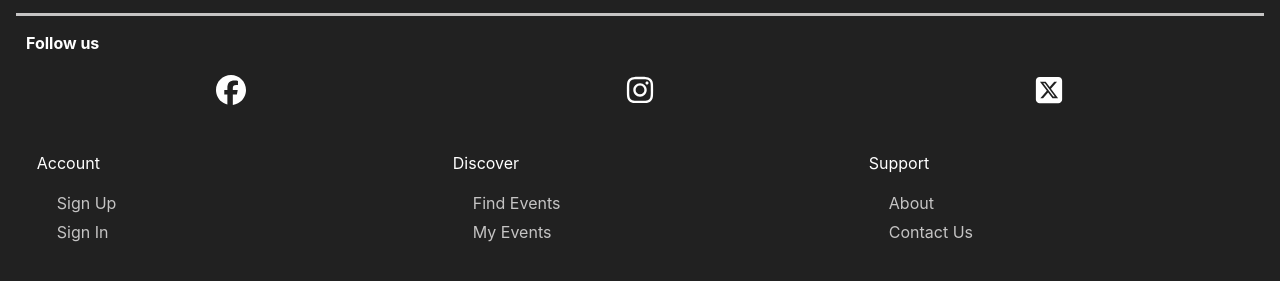
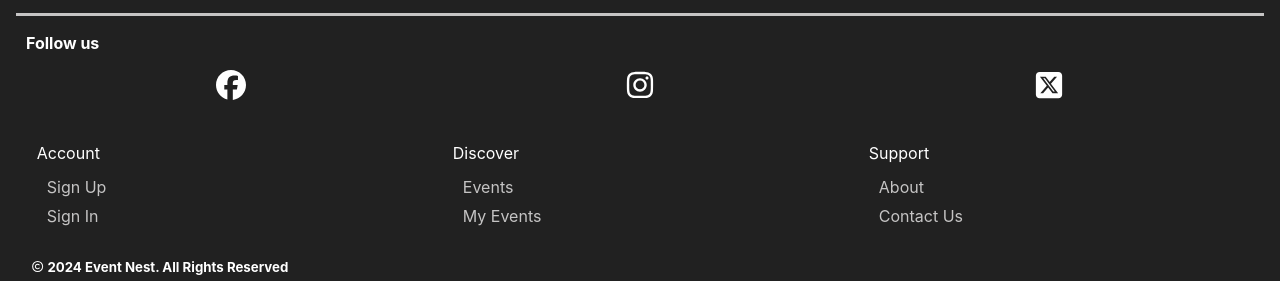
Before and after one commit to Billy-Dentith/events-platform, a React (Vite) app in the folder Frontend/: page /my-events in a window 1280 px wide. Shown: the part 662-943 px from the top of the page. Built offline with nearby package versions, Linux system fonts and the light colour scheme; no server answers.

Commit message:
Updates styling for dark mode and the footer component

```diff
--- a/Frontend/src/components/Error.css
+++ b/Frontend/src/components/Error.css
@@ -13,6 +13,8 @@
 }
 .error-page p {
   font-size: 18px;
+  color: #002100;
+  margin-top: 0px;
 }
 .error-page button {
   border: none;
@@ -26,3 +28,6 @@
   width: 75%;
   margin: 10px;
 }
+.error-page h1 {
+  color: #002100;
+}
--- a/Frontend/src/components/Footer.css
+++ b/Frontend/src/components/Footer.css
@@ -1,7 +1,6 @@
 .footer {
   background-color: #212121;
   color: white;
-  height: 400px;
   flex-shrink: 0;
 }
 .footer-content {
@@ -59,6 +58,7 @@
 .footer-nav ul {
   list-style: none;
   padding-left: 10px;
+  margin: 10px 0;
 }
 .footer-nav li {
   color: #c5c4c4;
@@ -77,4 +77,5 @@
   font-size: inherit;
   color: inherit;
   cursor: pointer;
+  padding: 0;
 }
--- a/Frontend/src/components/Footer.jsx
+++ b/Frontend/src/components/Footer.jsx
@@ -27,7 +27,7 @@ const Footer = () => {
                 <nav className='footer-nav'>
                     Discover
                     <ul>
-                        <li><Link className='footer-link' to="/events" >Find Events</Link></li>
+                        <li><Link className='footer-link' to="/events" >Events</Link></li>
                         <li><Link className='footer-link' to="/my-events" >My Events</Link></li>
                     </ul>
                 </nav>
```
